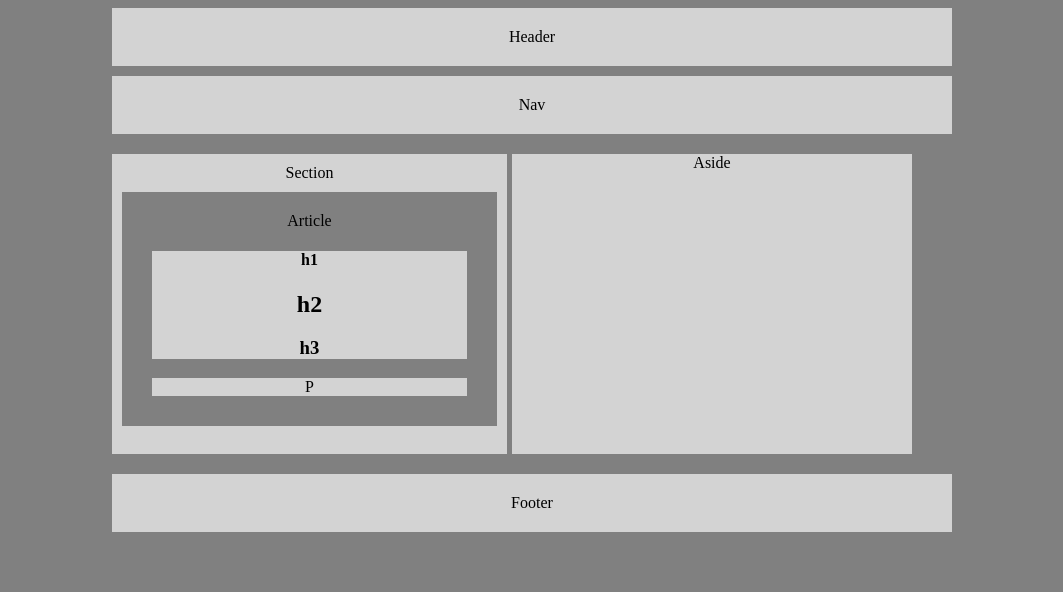
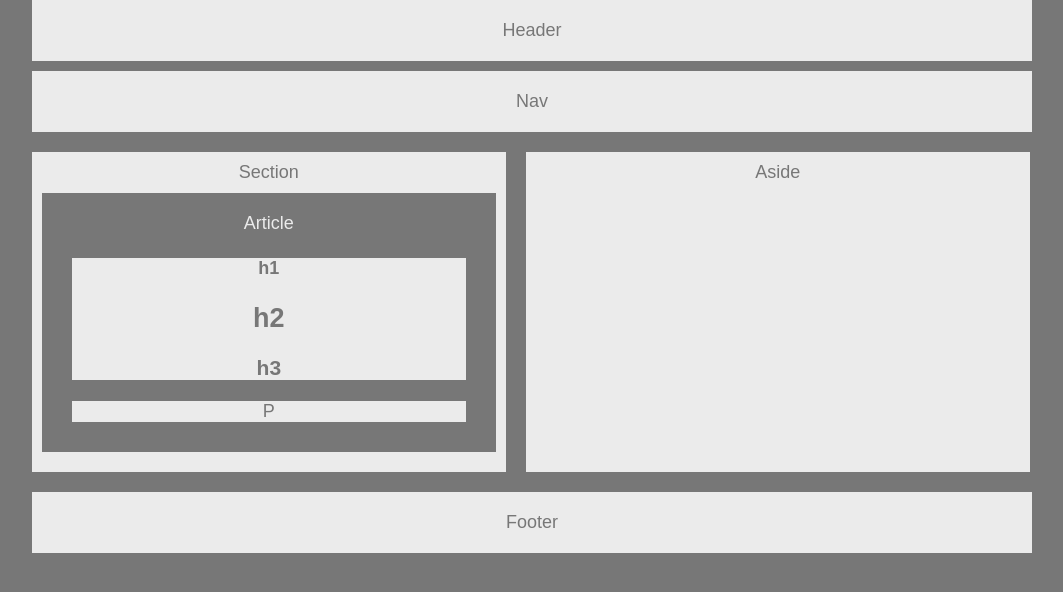
Before and after one commit to alexischis/HW-Wireframe, a plain HTML site: page index.html in a window 1280 px wide. Shown: the whole page, without its empty margins (128-1191 px from the left). Drawn offline with Linux system fonts and the light colour scheme.

Commit message:
updated styling

```diff
--- a/index.html
+++ b/index.html
@@ -5,20 +5,16 @@
     <link rel="stylesheet" href="style.css">
 </head>
 
-<div class="content-box">
 <body>
-    <header>
+<div style="clear:both;">
     <section id="header">
         Header
     </section>
-    </header>
-
-    <header>
     <section id="nav">
         Nav
     </section>
-    </header>
 
+    <div class="container">
     <section id="section">
         Section
         <section id="article">
@@ -36,10 +32,9 @@
     <section id="aside">
         Aside
     </section>
-
+    </div>
     <section id="footer">
         Footer
     </section>
-
+</div>
 </body>
-</div>
--- a/style.css
+++ b/style.css
@@ -1,18 +1,22 @@
-div {
-    box-sizing: content-box;
-    width: 800px;
-    text-align: center;
-    margin: auto;
+.clearfix::after {
+    content: "";
     clear: both;
-
-}
+    display: table;
+  }
 
 body {
-    background-color: gray;
+    background-color:#777;
+    color: #777;
+    font-family: 'Arial', 'Helvetica Neue', Helvetica, sans-serif;
+    font-size:18px;
+    width: 960px;
+    margin: auto;
+    text-align: center;
 }
 
 #header {
-    background-color: lightgray;
+    background-color: #ebebeb;
+    color: #777;
     text-align: center;
     padding: 20px;
     margin-bottom: 10px;
@@ -20,53 +24,62 @@ body {
 }
 
 #nav {
-    background-color: lightgray;
+    background-color: #ebebeb;
+    color: #777;
     text-align: center;
     padding: 20px;
     margin-bottom: 20px;
     width: 100%;
 }
 
+.container {
+    width: 105%;
+}
+
 #section {
     box-sizing: border-box;
-    background-color: lightgray;
+    background-color: #ebebeb;
+    color: #777;
     text-align: center;
     float: left;
-    width: 395px;
+    width: 47%;
     padding: 10px;
-    height: 300px;
-    margin-right: 5px;
+    height: 320px;
     margin-bottom: 20px;
+    margin-right: 20px;
 }
 
 #aside {
-    background-color: lightgray;
+    box-sizing: border-box;
+    background-color: #ebebeb;
     text-align: center;
     float: left;
-    width: 400px;
-    height: 300px;
-    margin-bottom: 20px;
-
+    width: 50%;
+    padding: 10px;
+    height: 320px;
 }
 
 #article {
-    background-color: gray;
+    background-color: #777;
+    color: #ebebeb;
     padding: 20px;
     margin-top: 10px;
 }
 
 #article-header {
-    background-color: lightgray;
+    background-color: #ebebeb;
+    color: #777;
     margin: 10px;
 }
 
 #article-p {
-    background-color: lightgray;
+    background-color: #ebebeb;
+    color: #777;
     margin: 10px;
 }
 
 #footer {
-    background-color: lightgray;
+    background-color: #ebebeb;
     padding: 20px;
     width: 100%;
     clear: both;
```
Lines whose indentation alone changed are shown as unchanged.
